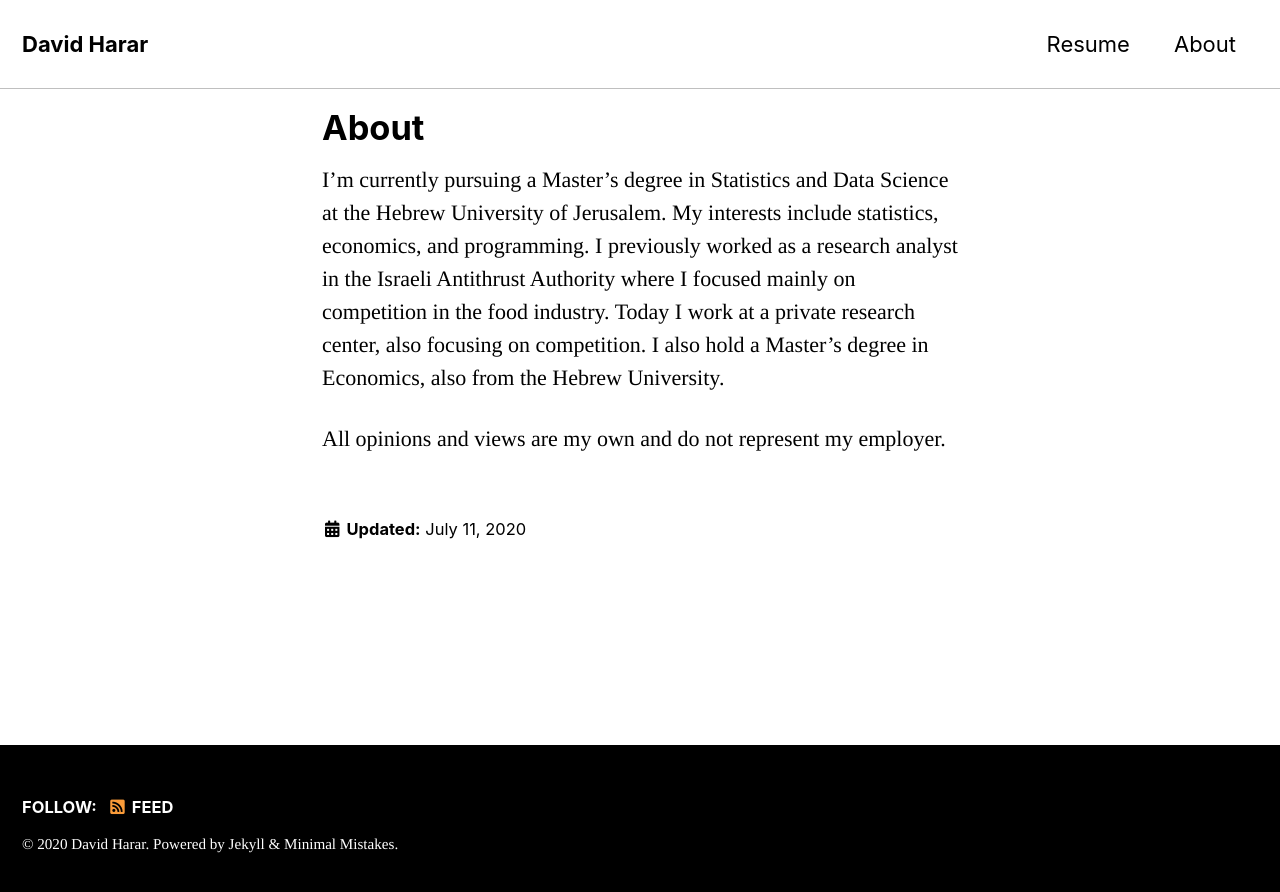
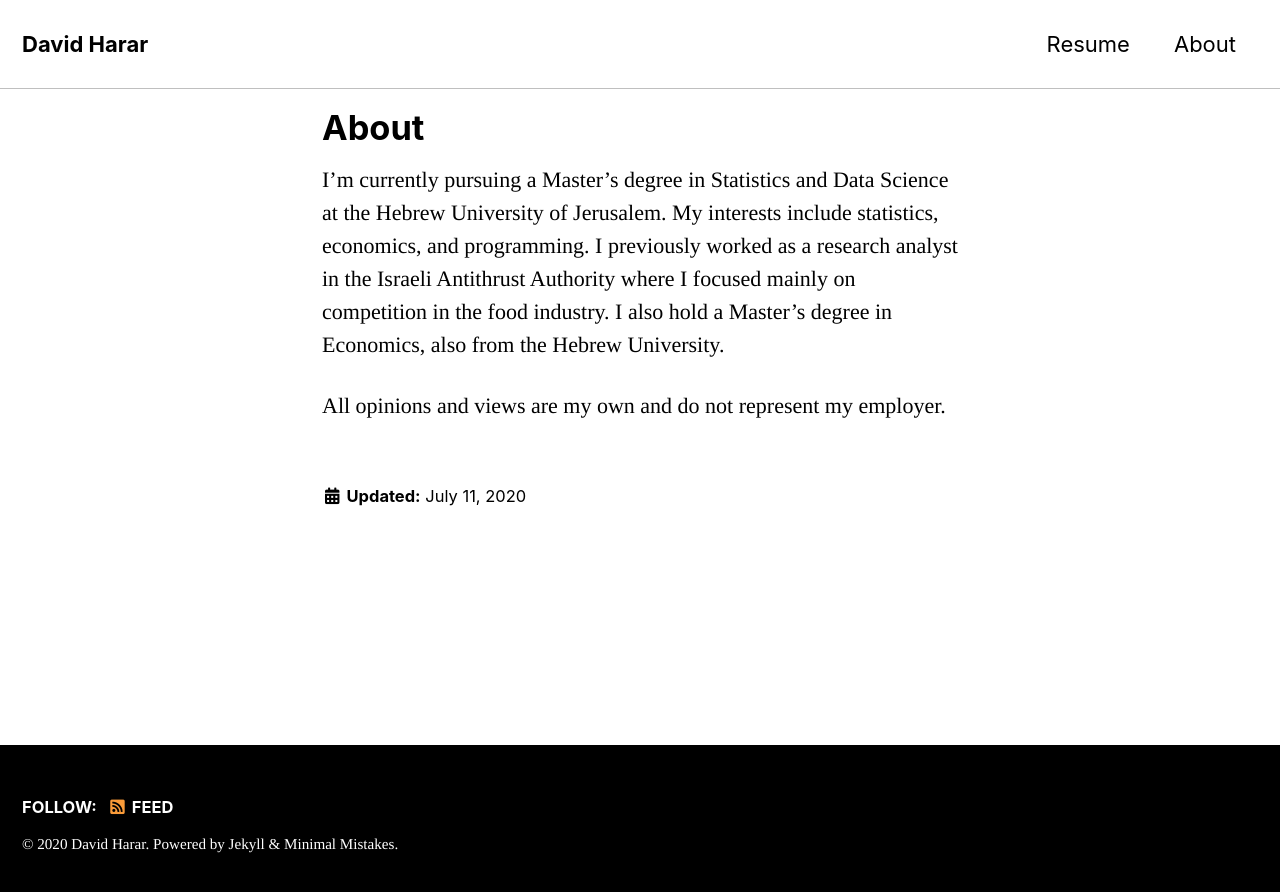
Before and after one commit to DavidHarar/DavidHarar.github.io, a Jekyll site: the page built from _pages/about.md, in a window 1280 px wide. Shown: the top 892 px of the page. Built offline with Jekyll 4.4.1, drawn with Linux system fonts in a browser that asks for light colours; cached includes are drawn as plain includes.

Commit message:
Update about.md

```diff
--- a/_pages/about.md
+++ b/_pages/about.md
@@ -9,7 +9,7 @@ author_profile: false
 comments: false
 ---
 
-I’m currently pursuing a Master's degree in Statistics and Data Science at the Hebrew University of Jerusalem. My interests include statistics,  economics, and programming. I previously worked as a research analyst in the Israeli Antithrust Authority where I focused mainly on competition in the food industry. Today I work at a private research center, also focusing on competition.
+I’m currently pursuing a Master's degree in Statistics and Data Science at the Hebrew University of Jerusalem. My interests include statistics,  economics, and programming. I previously worked as a research analyst in the Israeli Antithrust Authority where I focused mainly on competition in the food industry.
 I also hold a Master's degree in Economics, also from the Hebrew University.
 
 All opinions and views are my own and do not represent my employer.
```
